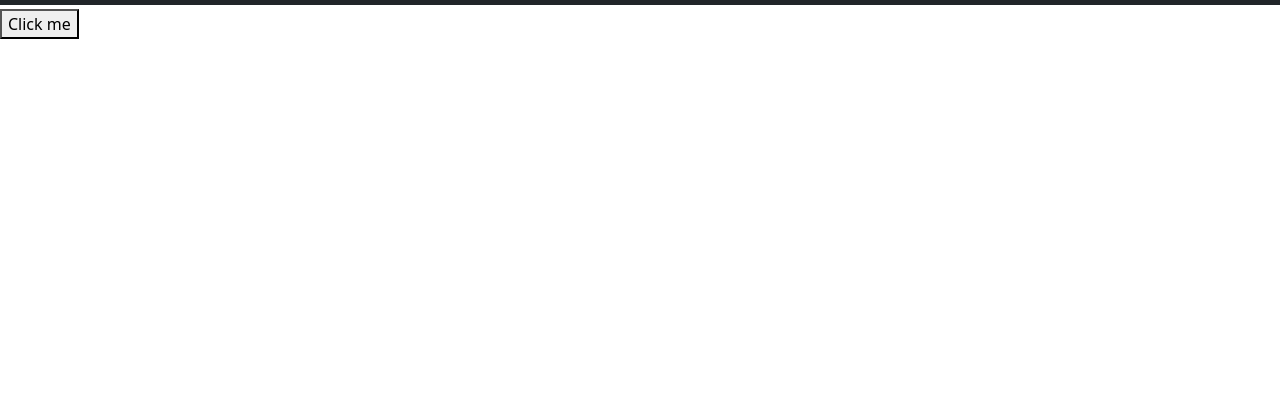
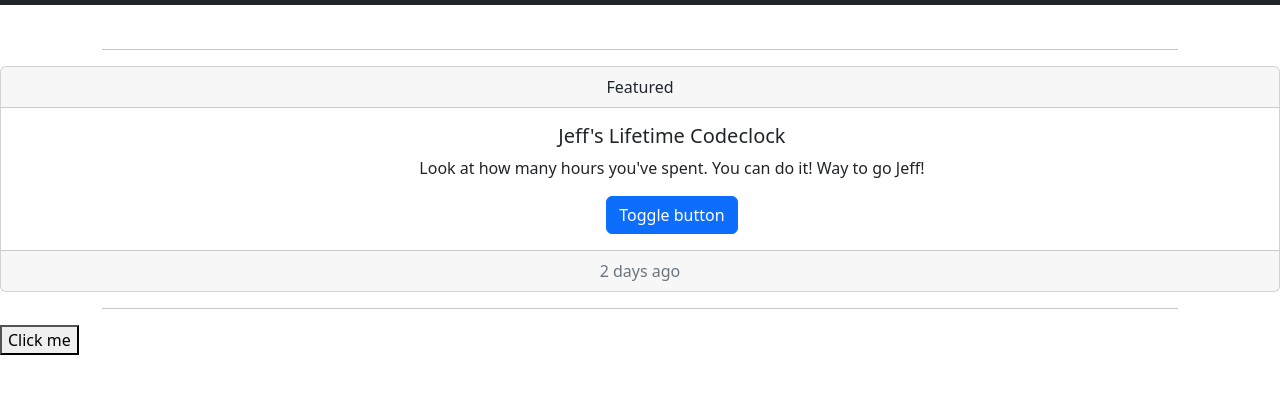
Before and after one commit to Jeff-Ashear/ProgressTracker, a website: page index.html in a window 1280 px wide. Shown: the part 51-444 px from the top of the page. Drawn offline with nearby package versions, Linux system fonts and the light colour scheme.

Commit message:
Added a card and a toggle button.

```diff
--- a/css/style.css
+++ b/css/style.css
@@ -1,5 +1,15 @@
 .navbar {
     padding-left: 5%;
+}
+
+hr {
+    margin-left: 8%;
+    margin-right: 8%;
+}
+
+.timerCard {
+    margin-left: 5%;
+    margin-left: 5%;
 }
 
 body {
--- a/index.html
+++ b/index.html
@@ -53,6 +53,22 @@
             </ul>
         </div>
     </nav>
+    <br>
+    <hr>
+    <div class="card text-center">
+        <div class="card-header">
+          Featured
+        </div>
+        <div class="card-body timerCard">
+          <h5 class="card-title">Jeff's Lifetime Codeclock</h5>
+          <p class="card-text">Look at how many hours you've spent. You can do it! Way to go Jeff!</p>
+          <button type="button" class="btn btn-primary timerToggle" data-bs-toggle="button">Toggle button</button>
+        </div>
+        <div class="card-footer text-muted">
+          2 days ago
+        </div>
+      </div>
+      <hr>
 
     <button class="testButton">Click me</button>
 
--- a/js/javascript.js
+++ b/js/javascript.js
@@ -1,5 +1,5 @@
 // $(".testButton").click(console.log("button was clicked, hero")
 // )
-$(document).on('click', '.testButton', function() {
+$('.timerCard').on('click', '.timerToggle', function() {
     console.log("Button was clicked.")
 })
```
